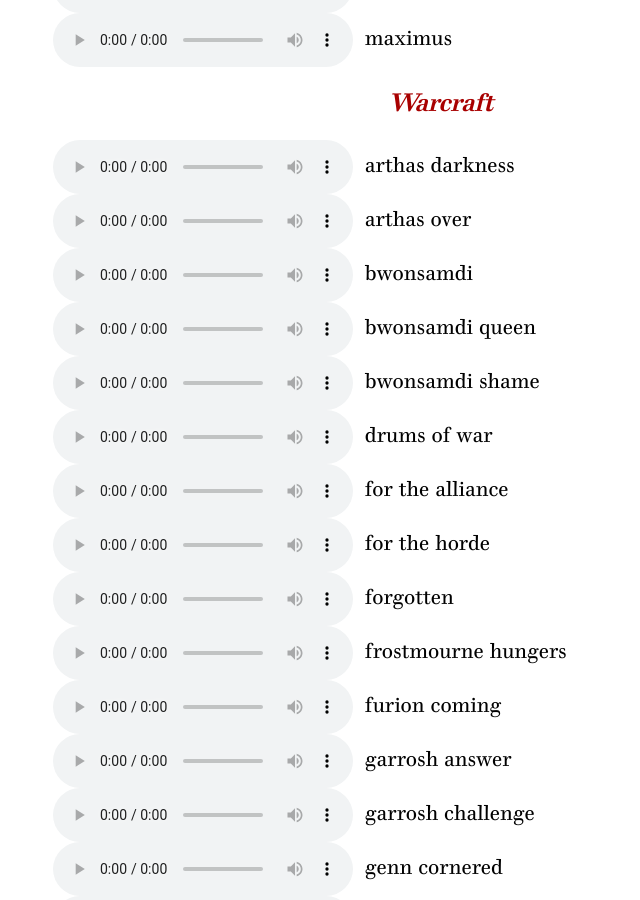
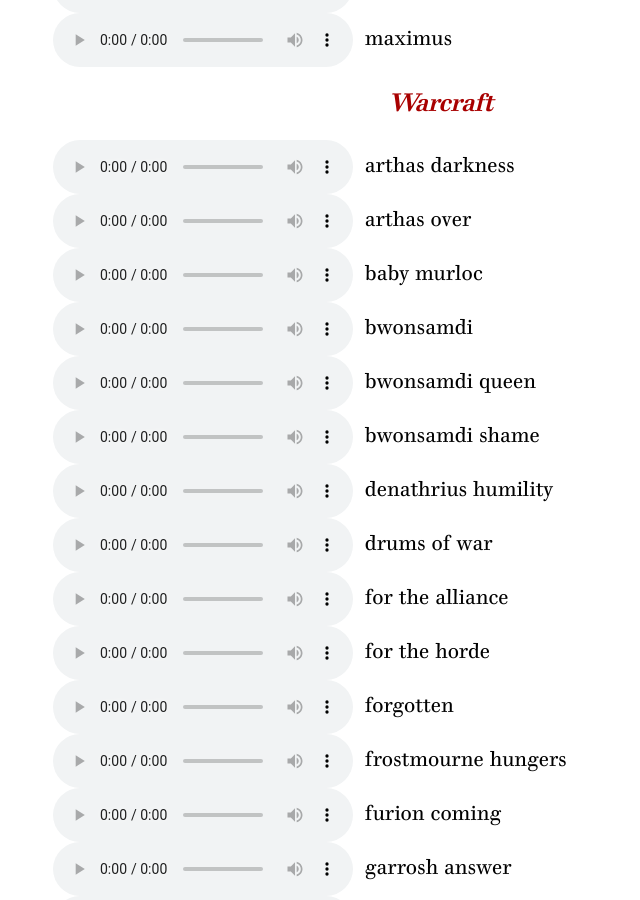
Before and after one commit to Philaeux/philaeux.github.io, a Jekyll site: the page built from sounds.md, in a window 1280 px wide and 900 px high, scrolled down 5098 px. Shown: the whole window, without its empty margins (199-839 px from the left). Built offline with Jekyll 4.4.1, drawn with Linux system fonts in a browser that asks for light colours; some of the changed text lies outside the part shown.

Commit message:
Add 2 sounds

```diff
--- a/sounds.md
+++ b/sounds.md
@@ -113,9 +113,11 @@
 
 * &nbsp; <audio controls><source src="/assets/sounds/warcraft/arthas_darkness.mp3" type="audio/mpeg"></audio>&nbsp; arthas darkness
 * &nbsp; <audio controls><source src="/assets/sounds/warcraft/arthas_over.mp3" type="audio/mpeg"></audio>&nbsp; arthas over
+* &nbsp; <audio controls><source src="/assets/sounds/warcraft/baby_murloc.mp3" type="audio/mpeg"></audio>&nbsp; baby murloc
 * &nbsp; <audio controls><source src="/assets/sounds/warcraft/bwonsamdi.mp3" type="audio/mpeg"></audio>&nbsp; bwonsamdi
 * &nbsp; <audio controls><source src="/assets/sounds/warcraft/bwonsamdi_queen.mp3" type="audio/mpeg"></audio>&nbsp; bwonsamdi queen
 * &nbsp; <audio controls><source src="/assets/sounds/warcraft/bwonsamdi_shame.mp3" type="audio/mpeg"></audio>&nbsp; bwonsamdi shame
+* &nbsp; <audio controls><source src="/assets/sounds/warcraft/denathrius_humility.mp3" type="audio/mpeg"></audio>&nbsp; denathrius humility
 * &nbsp; <audio controls><source src="/assets/sounds/warcraft/drums_of_war.mp3" type="audio/mpeg"></audio>&nbsp; drums of war
 * &nbsp; <audio controls><source src="/assets/sounds/warcraft/for_the_alliance.mp3" type="audio/mpeg"></audio>&nbsp; for the alliance
 * &nbsp; <audio controls><source src="/assets/sounds/warcraft/for_the_horde.mp3" type="audio/mpeg"></audio>&nbsp; for the horde
@@ -139,7 +141,7 @@
 * &nbsp; <audio controls><source src="/assets/sounds/warcraft/saurfang_good.mp3" type="audio/mpeg"></audio>&nbsp; saurfang good
 * &nbsp; <audio controls><source src="/assets/sounds/warcraft/saurfang_hide.mp3" type="audio/mpeg"></audio>&nbsp; saurfang hide
 * &nbsp; <audio controls><source src="/assets/sounds/warcraft/sylvanas_nothing.mp3" type="audio/mpeg"></audio>&nbsp; sylvanas nothing
-* &nbsp; <audio controls><source src="/assets/sounds/warcraft/sylvanas_prison.mp3" type="audio/mpeg"></audio>&nbsp; sylvanas_prison
+* &nbsp; <audio controls><source src="/assets/sounds/warcraft/sylvanas_prison.mp3" type="audio/mpeg"></audio>&nbsp; sylvanas prison
 * &nbsp; <audio controls><source src="/assets/sounds/warcraft/thrall_destiny.mp3" type="audio/mpeg"></audio>&nbsp; thrall destiny
 * &nbsp; <audio controls><source src="/assets/sounds/warcraft/thrall_power.mp3" type="audio/mpeg"></audio>&nbsp; thrall power
 * &nbsp; <audio controls><source src="/assets/sounds/warcraft/times_change.mp3" type="audio/mpeg"></audio>&nbsp; times change
```
Also changed, not shown: 2 other files.
